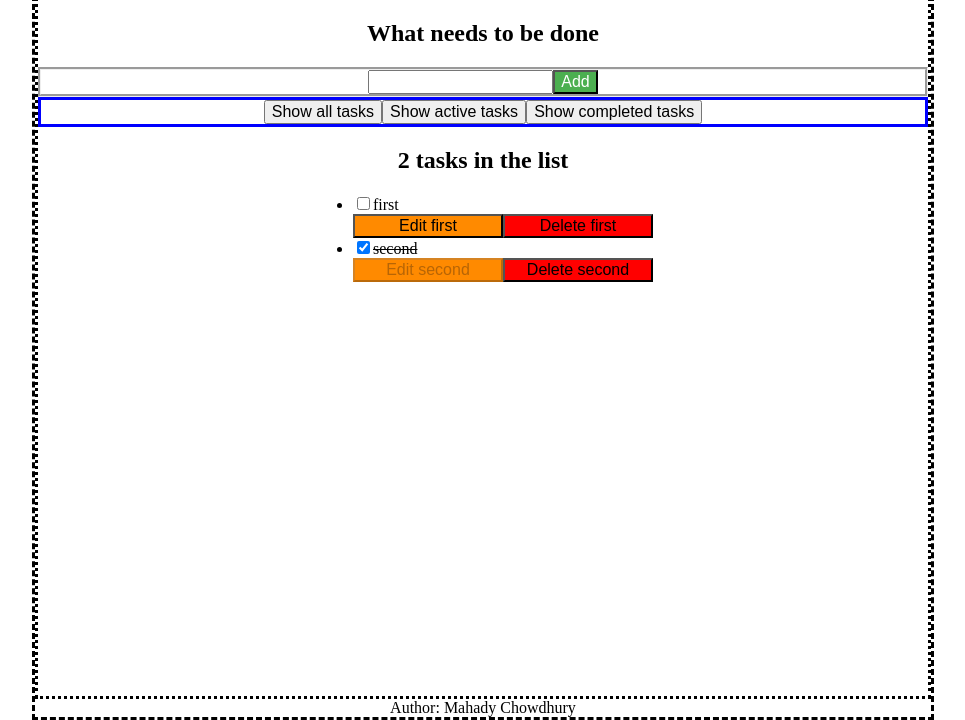
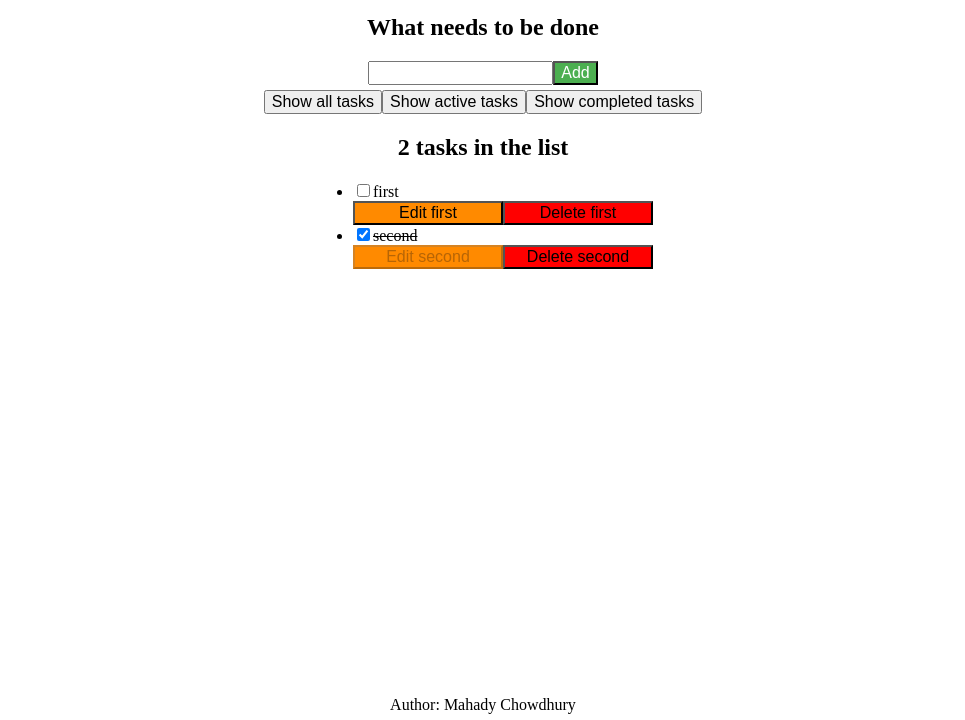
Before and after one commit to mahadyC/todo-vanilla-js-mvp-implementation, a website built with Parcel: page index.html in a window 1280 px wide. Shown: the part 86-806 px from the top of the page, without its empty margins (157-1122 px from the left). Built offline with nearby package versions, Linux system fonts and the light colour scheme.

Commit message:
Remove borders used for visualization purpose in the development. Create distance between the item adding input box and sort buttons using margin.

```diff
--- a/app.css
+++ b/app.css
@@ -2,7 +2,6 @@ body {
   margin: 0 auto;
   width: 70%;
   height: 100vh;
-  border-style: dashed;
   display: flex;
   flex-direction: column;
 }
@@ -10,14 +9,12 @@ header {
   text-align: center;
 }
 main {
-  border-style: dotted;
   flex: 1 0 auto;
 }
 h2 {
   text-align: center;
 }
 .task-adding-section {
-  border-style: groove;
   display: flex;
   justify-content: center;
 }
@@ -27,8 +24,8 @@ h2 {
   font-size: 16px;
 }
 .task-sort-buttons {
-  border: solid blue;
   display: flex;
+  margin-top: 5px;
   justify-content: center;
 }
 .task-sort-buttons button {
```
